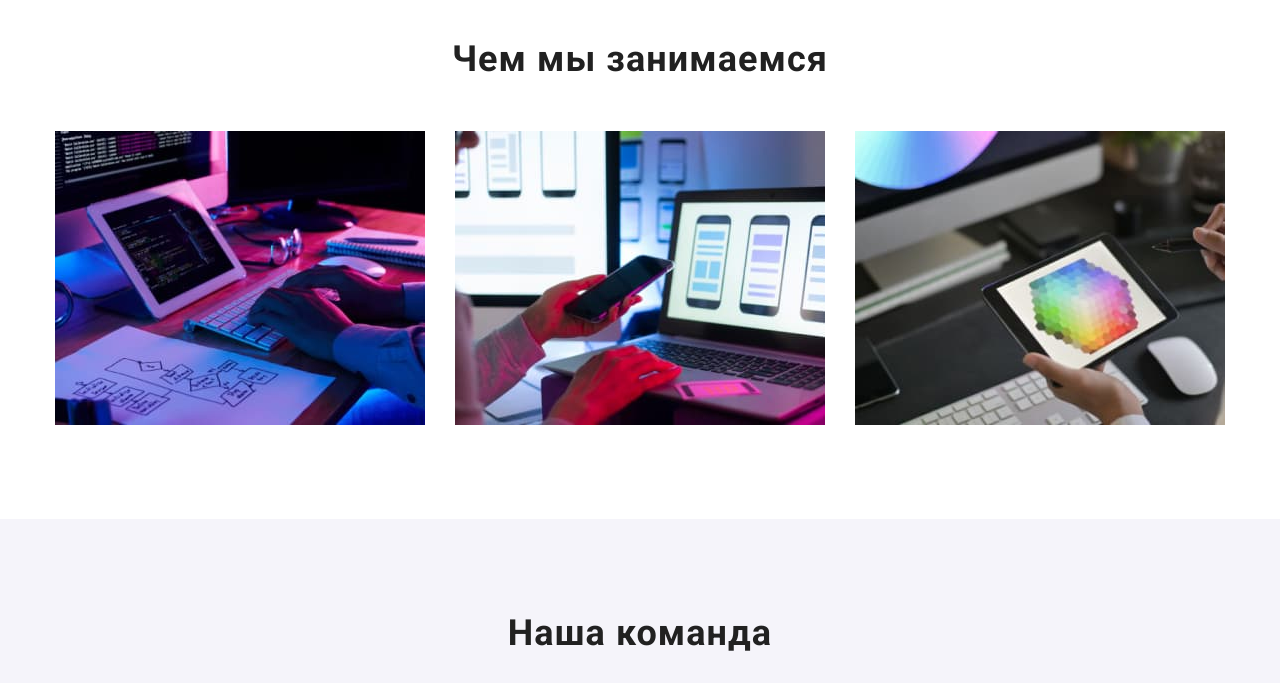
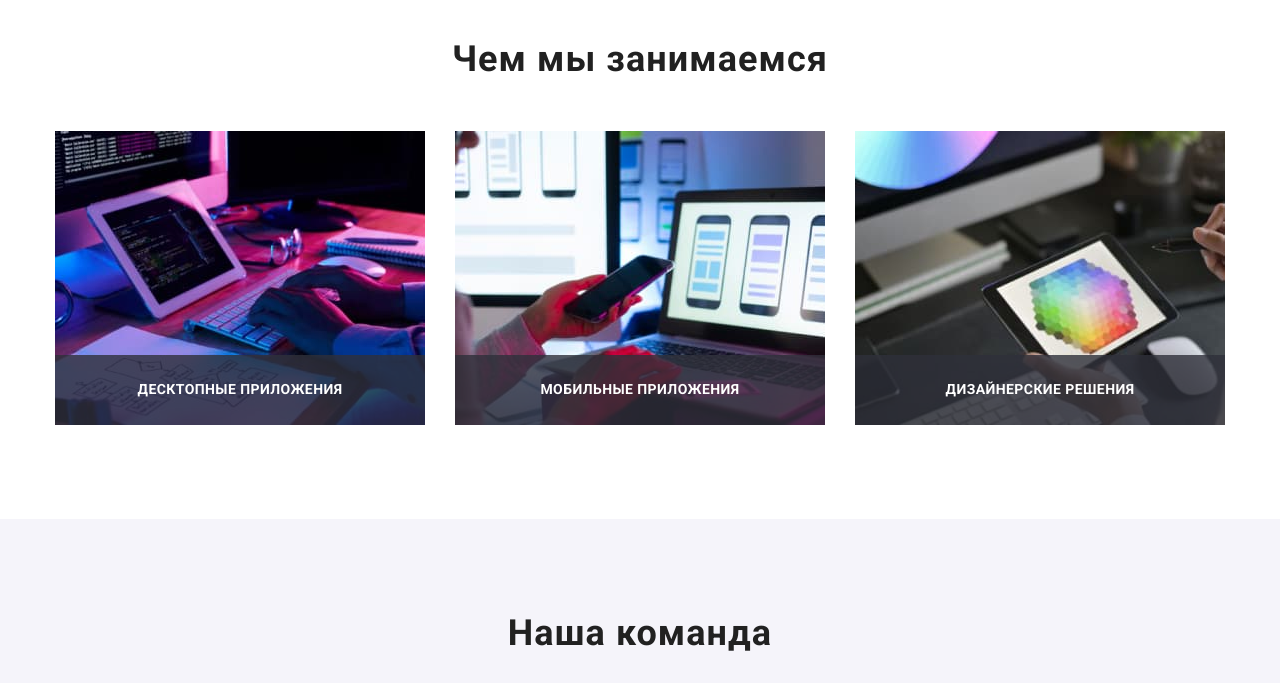
Before and after one commit to jc-sas/goit-markup-hw-05, a plain HTML site: page index.html in a window 1280 px wide. Shown: the part 1080-1763 px from the top of the page. Drawn offline with nearby package versions, Linux system fonts and the light colour scheme.

Commit message:
Добавляет подпись изображений в секкции "Work"

```diff
--- a/css/styles.css
+++ b/css/styles.css
@@ -15,6 +15,7 @@
   --logoColorLight: #ffffff;
   --darkBgColor: #2f303a;
   --footerColor: rgba(255, 255, 255, 0.6);
+  --cubic: cubic-bezier(0.4, 0, 0.2, 1);
 }
 
 body {
@@ -127,12 +128,12 @@ img {
   margin-bottom: 20px;
   color: var(--logoColorLight);
 }
-.logo:hover > .logo-light,
+/* .logo:hover > .logo-light,
 .logo:focus > .logo-light,
 .logo:hover > .logo-darck,
 .logo:focus > .logo-darck {
   color: var(--accentColor);
-}
+} */
 
 /* ========Navigation======== */
 .nav-list {
@@ -293,8 +294,30 @@ img {
 .work-list {
   display: flex;
 }
+.work-item {
+  position: relative;
+}
 .work-item:not(:first-child) {
   margin-left: 30px;
+}
+
+.work-content {
+  position: absolute;
+  bottom: 0;
+  display: flex;
+  align-items: center;
+  justify-content: center;
+  width: 370px;
+  height: 70px;
+  font-weight: 700;
+  font-size: 14px;
+  line-height: 1.14;
+  text-align: center;
+  letter-spacing: 0.03em;
+  text-transform: uppercase;
+
+  color: var(--lightColor);
+  background-color: rgba(47, 48, 58, 0.8);
 }
 
 /* ========Team section======== */
--- a/index.html
+++ b/index.html
@@ -138,6 +138,7 @@
                 width="370"
                 height="294"
               />
+              <p class="work-content">Десктопные приложения</p>
             </li>
 
             <li class="work-item">
@@ -147,6 +148,7 @@
                 width="370"
                 height="294"
               />
+              <p class="work-content">Мобильные приложения</p>
             </li>
 
             <li class="work-item">
@@ -156,6 +158,7 @@
                 width="370"
                 height="294"
               />
+              <p class="work-content">Дизайнерские решения</p>
             </li>
           </ul>
         </div>
```
